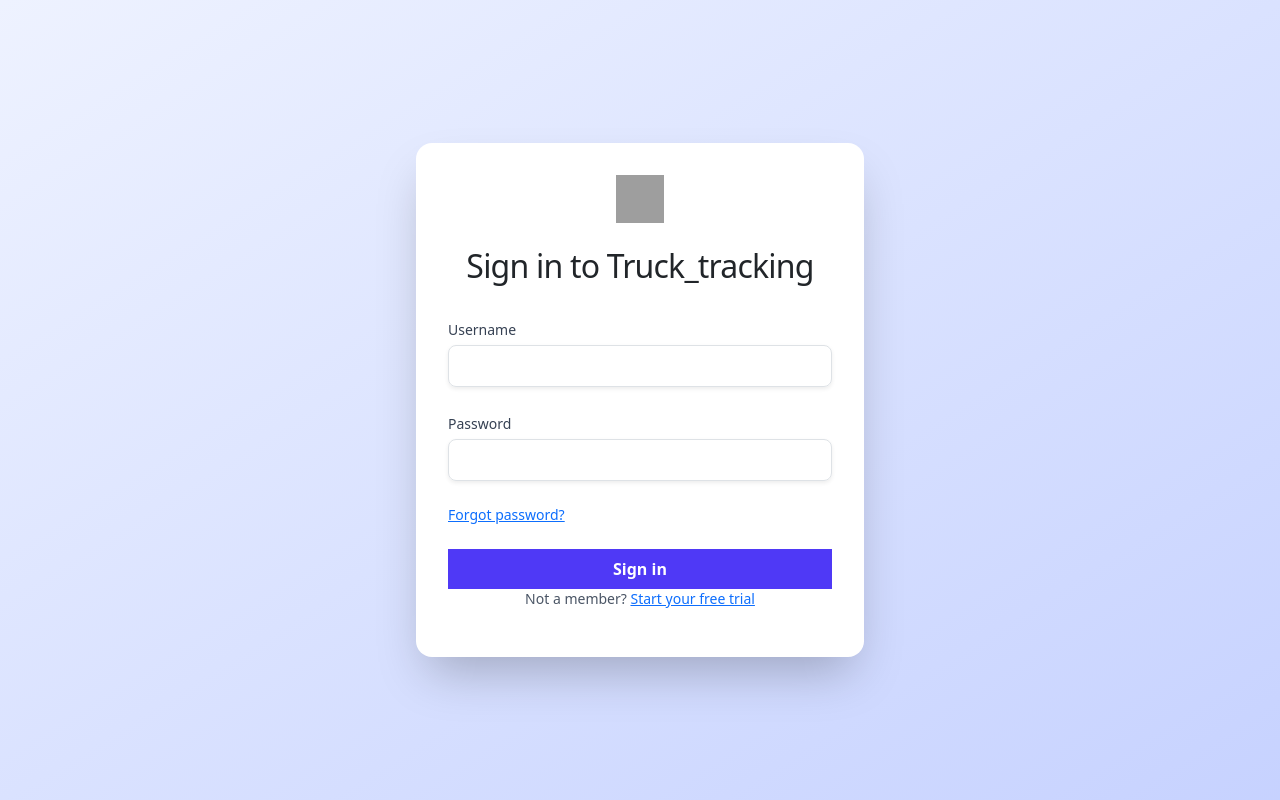
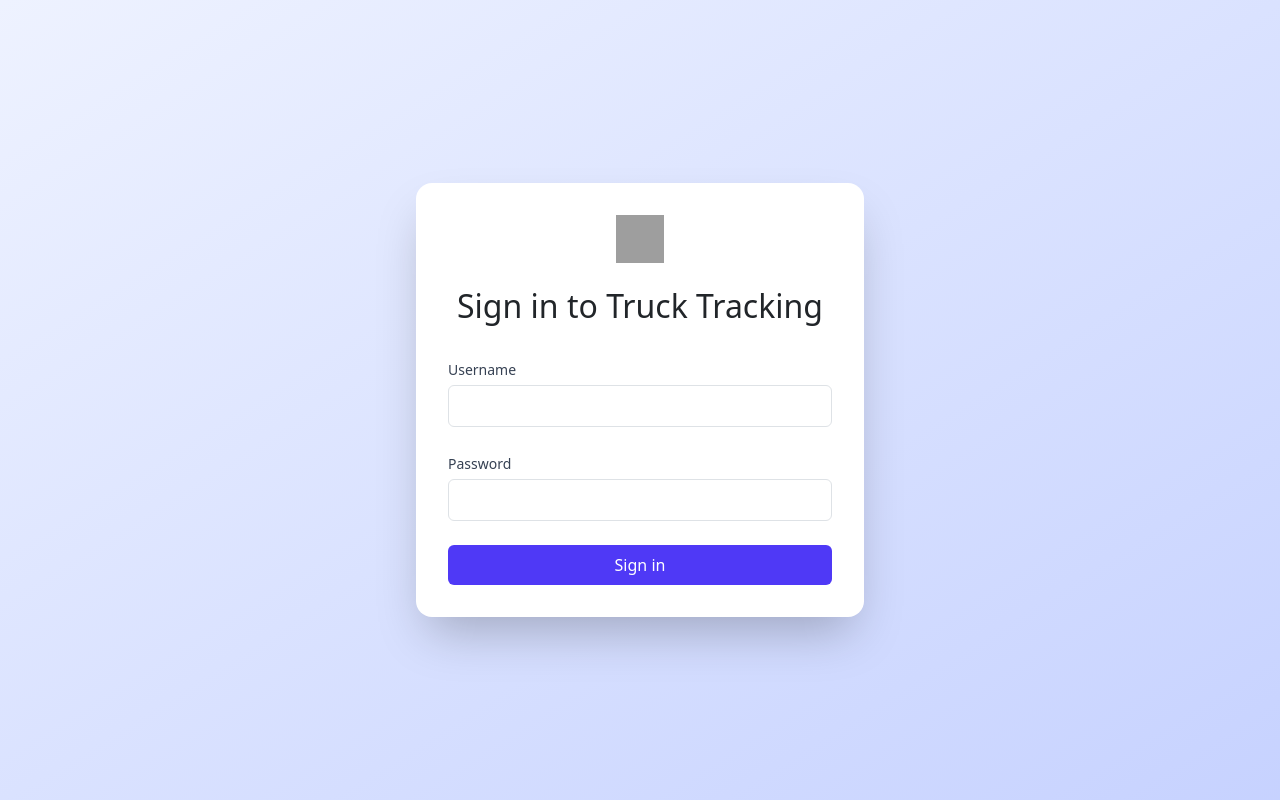
Before and after one commit to nilp12200/user-Truck, a React (Vite) app: page / in a window 1280 px wide. Built offline with nearby package versions, Linux system fonts and the light colour scheme; no server answers; grey boxes are pictures that could not be loaded.

Commit message:
Update Login.jsx

```diff
--- a/src/Login.jsx
+++ b/src/Login.jsx
@@ -225,6 +225,115 @@
 
 
 
+// import { useState } from 'react';
+// import { useNavigate } from 'react-router-dom';
+// import axios from 'axios';
+
+// const API_URL = import.meta.env.VITE_API_URL;
+
+// export default function Login() {
+//   const [username, setUsername] = useState('');
+//   const [password, setPassword] = useState('');
+//   const navigate = useNavigate();
+
+//   const handleSubmit = async (e) => {
+//     e.preventDefault();
+//     console.log("Form submitted", API_URL, username, password);
+
+//     try {
+//       const res = await axios.post(`${API_URL}/api/login`, {
+//         username: username.trim(),
+//         password: password.trim()
+//       });
+
+//       if (res.data.success) {
+//         // ✅ Store user data for role-based access control
+//         localStorage.setItem('username', res.data.username);
+//         localStorage.setItem('userRole', res.data.role); // e.g., "admin" or "staff"
+
+//         alert('Login successful');
+//         navigate('/home');
+//       } else {
+//         alert(res.data.message);
+//       }
+//     } catch (err) {
+//       console.error(err.response?.data || err.message);
+//       alert(err.response?.data?.message || 'Server error');
+//     }
+//   };
+
+//   return (
+//     <div className="flex min-h-screen items-center justify-center bg-gradient-to-br from-indigo-50 to-indigo-200 px-6 py-12">
+//       <div className="w-full max-w-md rounded-2xl bg-white p-8 shadow-2xl">
+//         <div className="flex justify-center mb-6">
+//           <img
+//             alt="Truck Tracking"
+//             src="https://tailwindcss.com/plus-assets/img/logos/mark.svg?color=indigo&shade=600"
+//             className="h-12 w-12"
+//           />
+//         </div>
+//         <h2 className="text-center text-3xl font-bold tracking-tight text-gray-900">
+//           Sign in to Truck_tracking
+//         </h2>
+
+//         <form onSubmit={handleSubmit} className="mt-8 space-y-6">
+//           <div>
+//             <label htmlFor="username" className="block text-sm font-medium text-gray-700">
+//               Username
+//             </label>
+//             <input
+//               id="username"
+//               type="text"
+//               value={username}
+//               onChange={(e) => setUsername(e.target.value)}
+//               required
+//               className="mt-1 w-full rounded-lg border border-gray-300 px-4 py-2 text-gray-900 shadow-sm focus:border-indigo-500 focus:ring-indigo-500 sm:text-sm"
+//             />
+//           </div>
+
+//           <div>
+//             <label htmlFor="password" className="block text-sm font-medium text-gray-700">
+//               Password
+//             </label>
+//             <input
+//               id="password"
+//               type="password"
+//               value={password}
+//               onChange={(e) => setPassword(e.target.value)}
+//               required
+//               className="mt-1 w-full rounded-lg border border-gray-300 px-4 py-2 text-gray-900 shadow-sm focus:border-indigo-500 focus:ring-indigo-500 sm:text-sm"
+//             />
+//           </div>
+
+//           <div className="flex items-center justify-between text-sm">
+//             <a href="#" className="text-indigo-600 hover:text-indigo-500 font-medium">
+//               Forgot password?
+//             </a>
+//           </div>
+
+//           <div>
+//             <button
+//               type="submit"
+//               className="w-full rounded-lg bg-indigo-600 px-4 py-2 text-white font-semibold hover:bg-indigo-500 transition duration-200"
+//             >
+//               Sign in
+//             </button>
+//           </div>
+//         </form>
+
+//         <p className="mt-6 text-center text-sm text-gray-600">
+//           Not a member?{' '}
+//           <a href="#" className="font-medium text-indigo-600 hover:text-indigo-500">
+//             Start your free trial
+//           </a>
+//         </p>
+//       </div>
+//     </div>
+//   );
+// }
+
+
+
 import { useState } from 'react';
 import { useNavigate } from 'react-router-dom';
 import axios from 'axios';
@@ -238,27 +347,24 @@ export default function Login() {
 
   const handleSubmit = async (e) => {
     e.preventDefault();
-    console.log("Form submitted", API_URL, username, password);
 
     try {
       const res = await axios.post(`${API_URL}/api/login`, {
         username: username.trim(),
-        password: password.trim()
+        password: password.trim(),
       });
 
       if (res.data.success) {
-        // ✅ Store user data for role-based access control
-        localStorage.setItem('username', res.data.username);
-        localStorage.setItem('userRole', res.data.role); // e.g., "admin" or "staff"
-
         alert('Login successful');
-        navigate('/home');
+        localStorage.setItem("username", res.data.username);
+        localStorage.setItem("role", res.data.role);
+        navigate("/home");
       } else {
         alert(res.data.message);
       }
     } catch (err) {
       console.error(err.response?.data || err.message);
-      alert(err.response?.data?.message || 'Server error');
+      alert(err.response?.data?.message || "Server error");
     }
   };
 
@@ -272,8 +378,8 @@ export default function Login() {
             className="h-12 w-12"
           />
         </div>
-        <h2 className="text-center text-3xl font-bold tracking-tight text-gray-900">
-          Sign in to Truck_tracking
+        <h2 className="text-center text-3xl font-bold text-gray-900">
+          Sign in to Truck Tracking
         </h2>
 
         <form onSubmit={handleSubmit} className="mt-8 space-y-6">
@@ -287,7 +393,7 @@ export default function Login() {
               value={username}
               onChange={(e) => setUsername(e.target.value)}
               required
-              className="mt-1 w-full rounded-lg border border-gray-300 px-4 py-2 text-gray-900 shadow-sm focus:border-indigo-500 focus:ring-indigo-500 sm:text-sm"
+              className="mt-1 w-full rounded border border-gray-300 px-4 py-2"
             />
           </div>
 
@@ -301,32 +407,17 @@ export default function Login() {
               value={password}
               onChange={(e) => setPassword(e.target.value)}
               required
-              className="mt-1 w-full rounded-lg border border-gray-300 px-4 py-2 text-gray-900 shadow-sm focus:border-indigo-500 focus:ring-indigo-500 sm:text-sm"
+              className="mt-1 w-full rounded border border-gray-300 px-4 py-2"
             />
           </div>
 
-          <div className="flex items-center justify-between text-sm">
-            <a href="#" className="text-indigo-600 hover:text-indigo-500 font-medium">
-              Forgot password?
-            </a>
-          </div>
-
-          <div>
-            <button
-              type="submit"
-              className="w-full rounded-lg bg-indigo-600 px-4 py-2 text-white font-semibold hover:bg-indigo-500 transition duration-200"
-            >
-              Sign in
-            </button>
-          </div>
+          <button
+            type="submit"
+            className="w-full rounded bg-indigo-600 py-2 text-white hover:bg-indigo-500"
+          >
+            Sign in
+          </button>
         </form>
-
-        <p className="mt-6 text-center text-sm text-gray-600">
-          Not a member?{' '}
-          <a href="#" className="font-medium text-indigo-600 hover:text-indigo-500">
-            Start your free trial
-          </a>
-        </p>
       </div>
     </div>
   );
```
